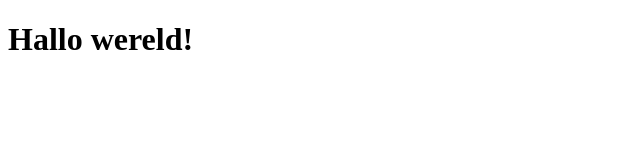
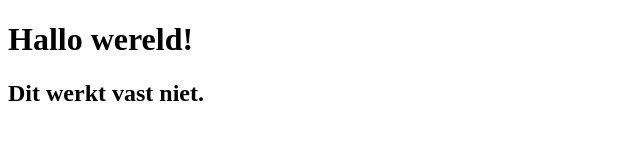
Before and after one commit to Redjiev/HTML2018, a plain HTML site: page index.html in a window 1280 px wide. Shown: the whole page, without its empty margins (0-640 px from the left). Drawn offline with Linux system fonts and the light colour scheme.

Commit message:
Added h2 element.

```diff
--- a/index.html
+++ b/index.html
@@ -6,5 +6,6 @@
 </head>
 <body>
 <h1>Hallo wereld!</h1>
+<h2>Dit werkt vast niet.</h2>
 </body>
 </html>
```
